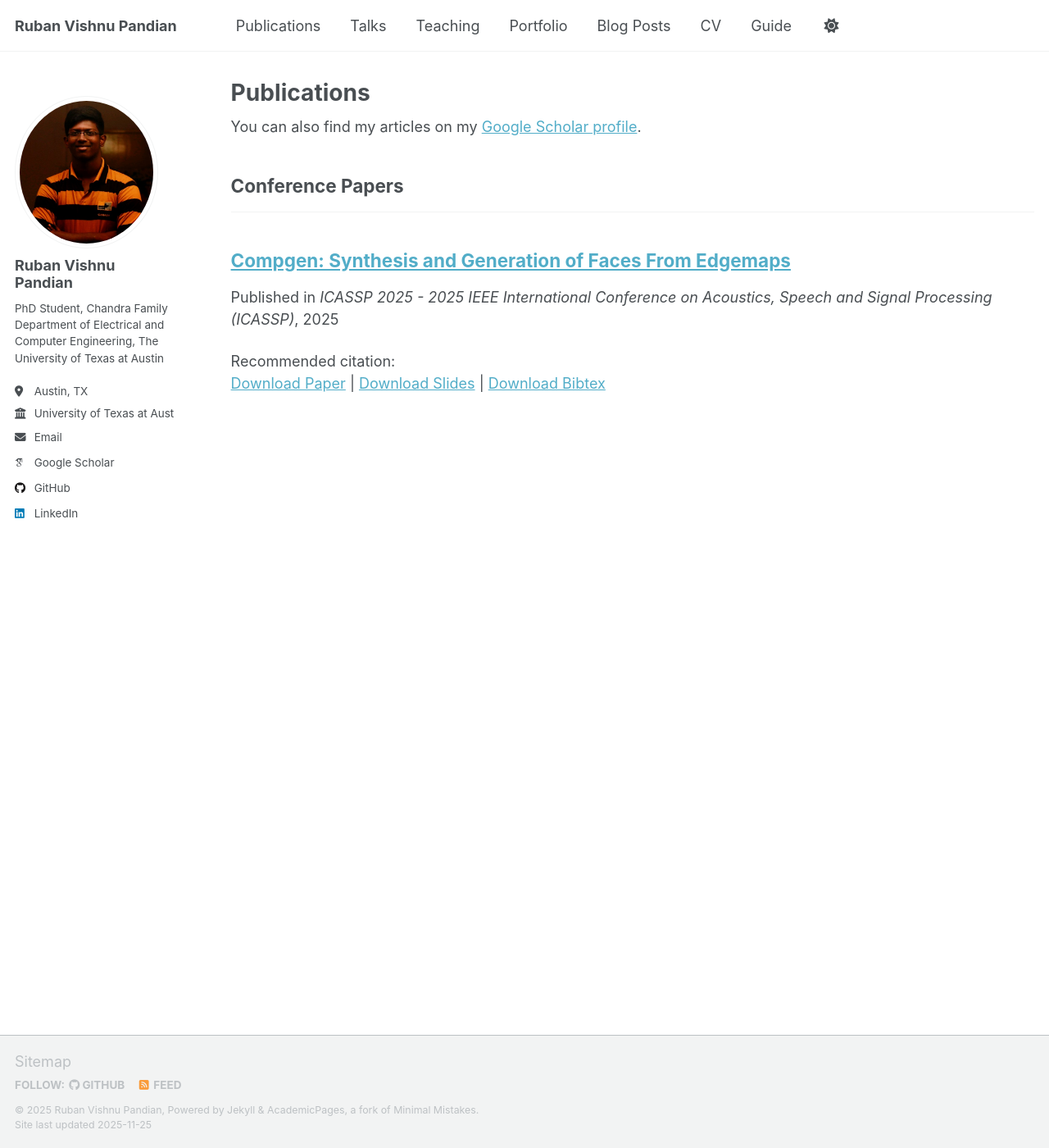
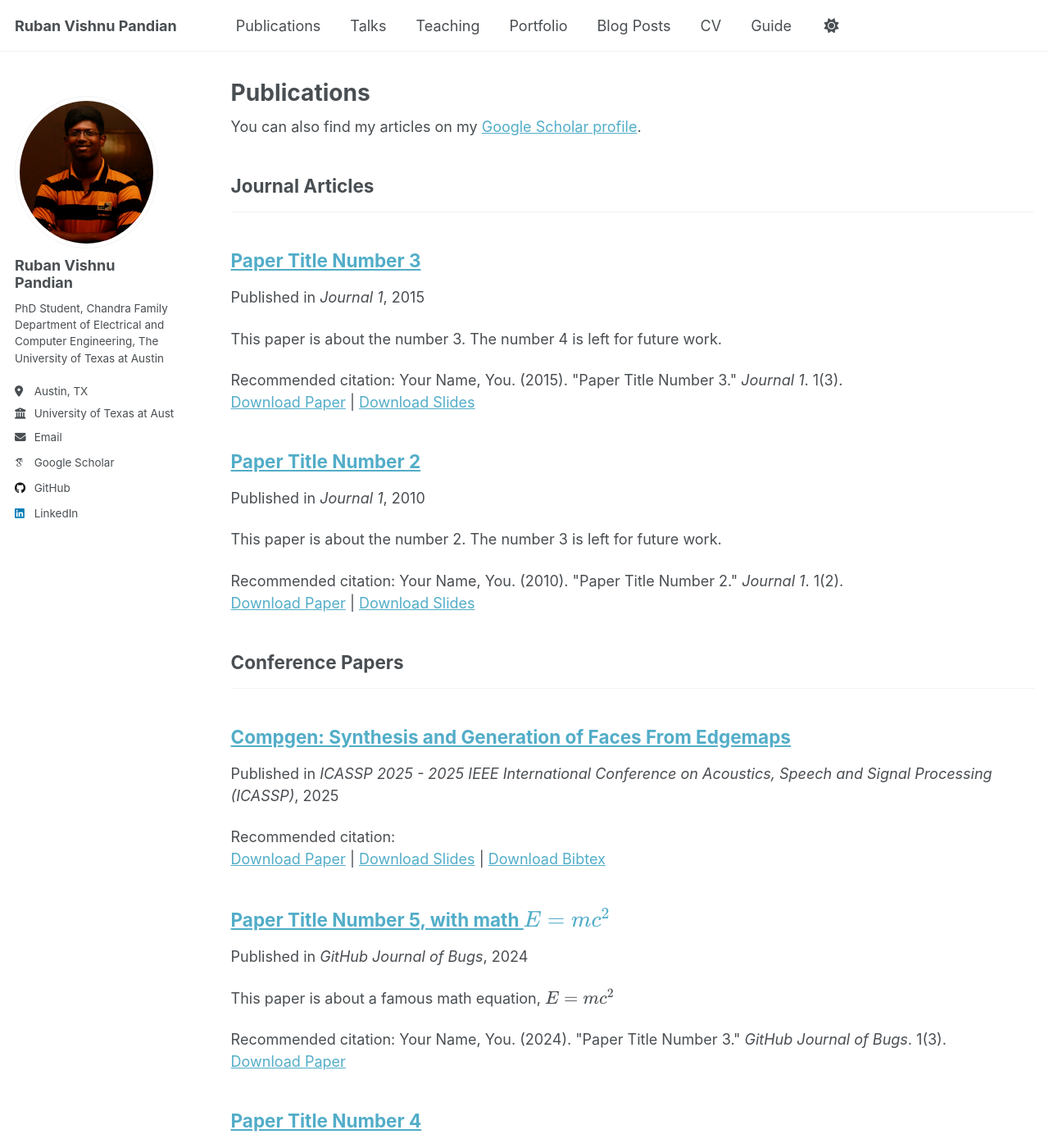
Before and after one commit to Ruban-VP/Ruban-VP.github.io, a Jekyll site: the page built from _pages/publications.html, in a window 1280 px wide and 1400 px high. Shown: the whole window at 82% size. Built offline with Jekyll 4.4.1, drawn with Linux system fonts in a browser that asks for light colours; some web fonts are replaced; a script that is not in the unit is left out; some of the changed text lies outside the part shown.

Commit message:
Don't know whta happened

```diff
--- a/_config.yml
+++ b/_config.yml
@@ -81,10 +81,10 @@ author:
 
 # Publication Category - The following the list of publication categories and their headings
 publication_category:
-  # books:
-  #   title: 'Books'
-  # manuscripts:
-  #   title: 'Journal Articles'
+  books:
+    title: 'Books'
+  manuscripts:
+    title: 'Journal Articles'
   conferences:
     title: 'Conference Papers'
 
--- /dev/null
+++ b/_publications/2025-06-08-paper-title-number-5.md
@@ -0,0 +1,13 @@
+---
+title: "Paper Title Number 5, with math $$E=mc^2$$"
+collection: publications
+category: conferences
+permalink: /publication/2024-02-17-paper-title-number-4
+excerpt: 'This paper is about a famous math equation, $$E=mc^2$$'
+date: 2024-02-17
+venue: 'GitHub Journal of Bugs'
+paperurl: 'https://academicpages.github.io/files/paper3.pdf'
+citation: 'Your Name, You. (2024). &quot;Paper Title Number 3.&quot; <i>GitHub Journal of Bugs</i>. 1(3).'
+---
+
+Using [MathJax](https://www.mathjax.org/) in the description is supported - $$E=mc^2$$ - however, the use must be mindful that the default delimiters are `$$...$$` and `\\[...\\]` which differs from the `$...$` that is typically expected.
```
Also changed, not shown: _publications/2024-02-17-paper-title-number-4.md (added, +13 -0 lines), 6 other files.
